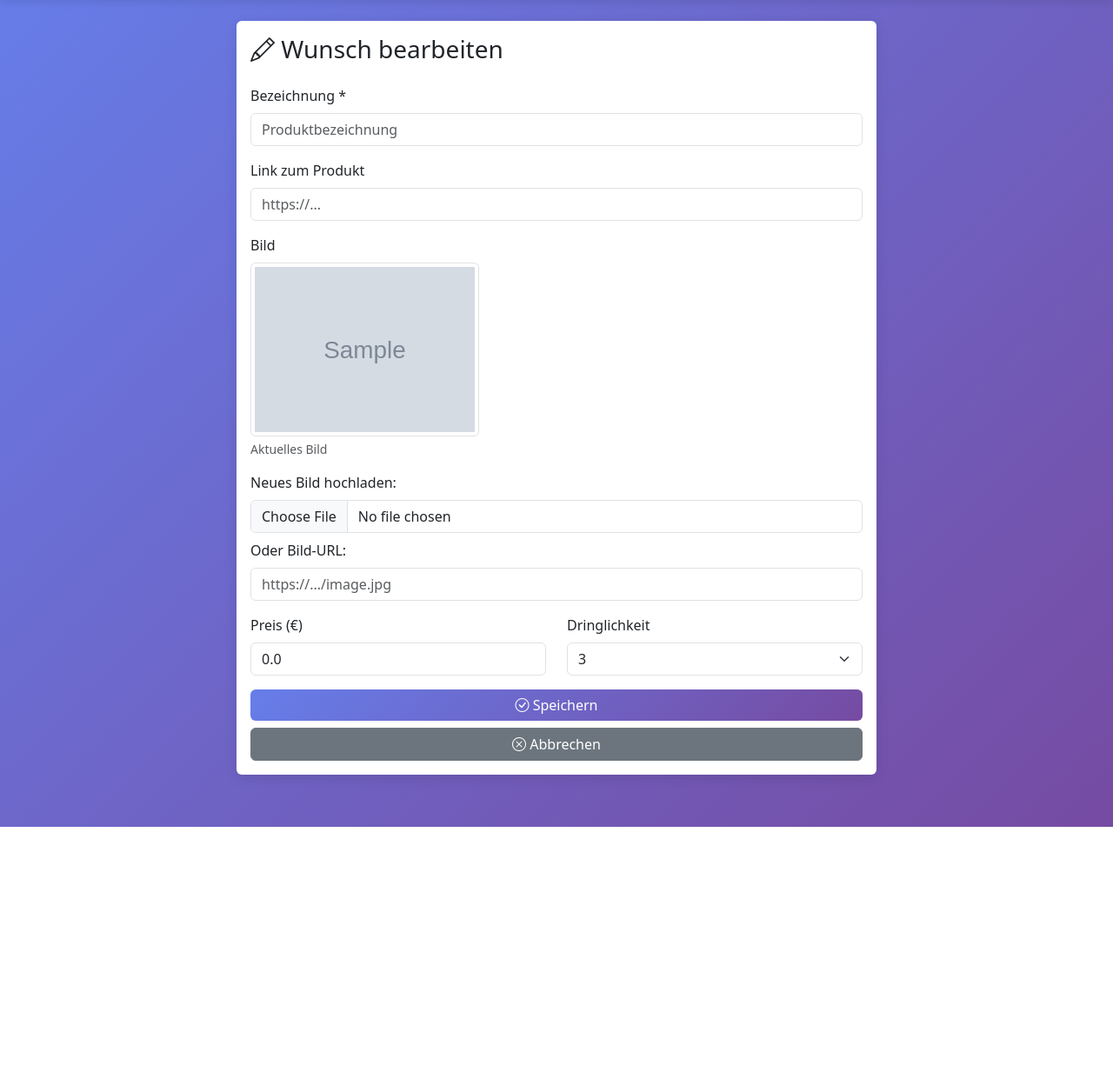
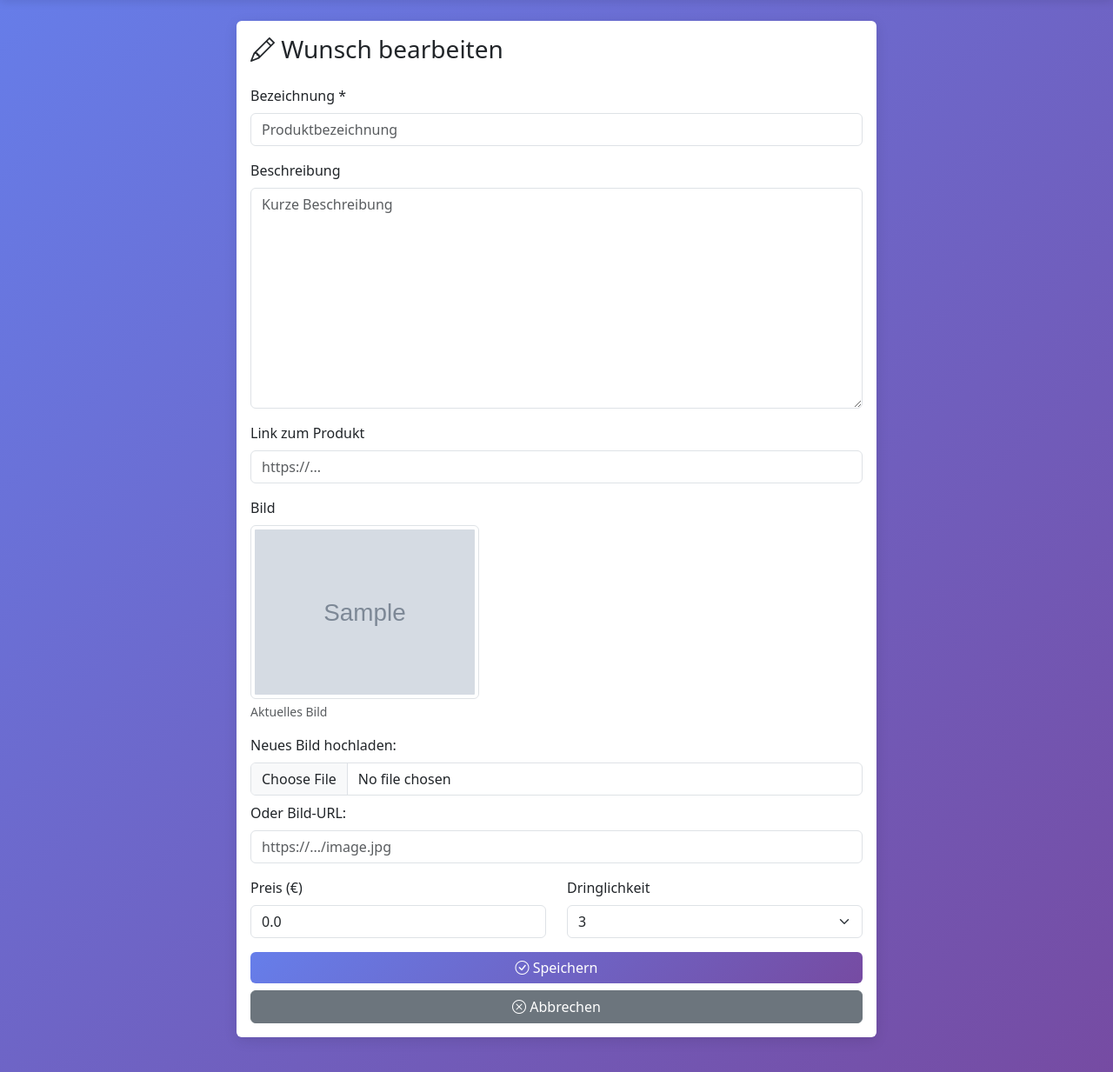
Before and after one commit to thies23/wunschliste, a Django app: template wunschliste/templates/wunschliste/edit_wish.html in a window 1280 px wide. Shown: the part 56-1289 px from the top of the page at 87% size. Before the commit the page ends 1007 px from the top, so only its background shows below. Run offline with Django 5.2, Linux system fonts and the light colour scheme; the template is opened without the code that fills it: values that come from a table or form of the project are taken from there, others are empty; tables that the repository leaves empty hold one stand-in row (values such as "Sample post"); grey boxes marked "Sample" are stand-in pictures; some libraries are stand-ins or nearby versions.

Commit message:
add descriptions

```diff
--- a/wunschliste/forms.py
+++ b/wunschliste/forms.py
@@ -31,11 +31,15 @@ class GiverNameForm(forms.Form):
 class WishForm(forms.ModelForm):
     class Meta:
         model = Wish
-        fields = ['title', 'link', 'image', 'image_url', 'price', 'urgency']
+        fields = ['title', 'description', 'link', 'image', 'image_url', 'price', 'urgency']
         widgets = {
             'title': forms.TextInput(attrs={
                 'class': 'form-control',
                 'placeholder': 'Produktbezeichnung'
+            }),
+            'description': forms.Textarea(attrs={
+                'class': 'form-control',
+                'placeholder': 'Kurze Beschreibung'
             }),
             'link': forms.URLInput(attrs={
                 'class': 'form-control',
--- a/wunschliste/models.py
+++ b/wunschliste/models.py
@@ -5,6 +5,7 @@ from django.utils import timezone
 class Wish(models.Model):
     name = models.CharField("Name des Schenkers", max_length=100, blank=True, null=True)
     title = models.CharField("Bezeichnung", max_length=200)
+    description = models.TextField("Beschreibung", blank=True, null=True)
     link = models.URLField("Link", blank=True, null=True)
     image = models.ImageField("Bild", upload_to='wish_images/', blank=True, null=True,
                              help_text="Produktbild hochladen")
--- a/wunschliste/templates/wunschliste/create_wish.html
+++ b/wunschliste/templates/wunschliste/create_wish.html
@@ -47,6 +47,11 @@
                             {% if form.title.errors %}
                             <div class="text-danger">{{ form.title.errors }}</div>
                             {% endif %}
+                        </div>
+
+                        <div class="mb-3">
+                            <label for="description" class="form-label">Beschreibung</label>
+                            {{ form.description }}
                         </div>
 
                         <div class="mb-3">
--- a/wunschliste/templates/wunschliste/edit_wish.html
+++ b/wunschliste/templates/wunschliste/edit_wish.html
@@ -45,6 +45,11 @@
                             {% if form.title.errors %}
                             <div class="text-danger">{{ form.title.errors }}</div>
                             {% endif %}
+                        </div>
+
+                        <div class="mb-3">
+                            <label for="description" class="form-label">Beschreibung</label>
+                            {{ form.description }}
                         </div>
 
                         <div class="mb-3">
```
Also changed, not shown: wunschliste/templates/wunschliste/public_wishes.html (+4 -4 lines), wunschliste/migrations/0003_wish_description.py (added).
